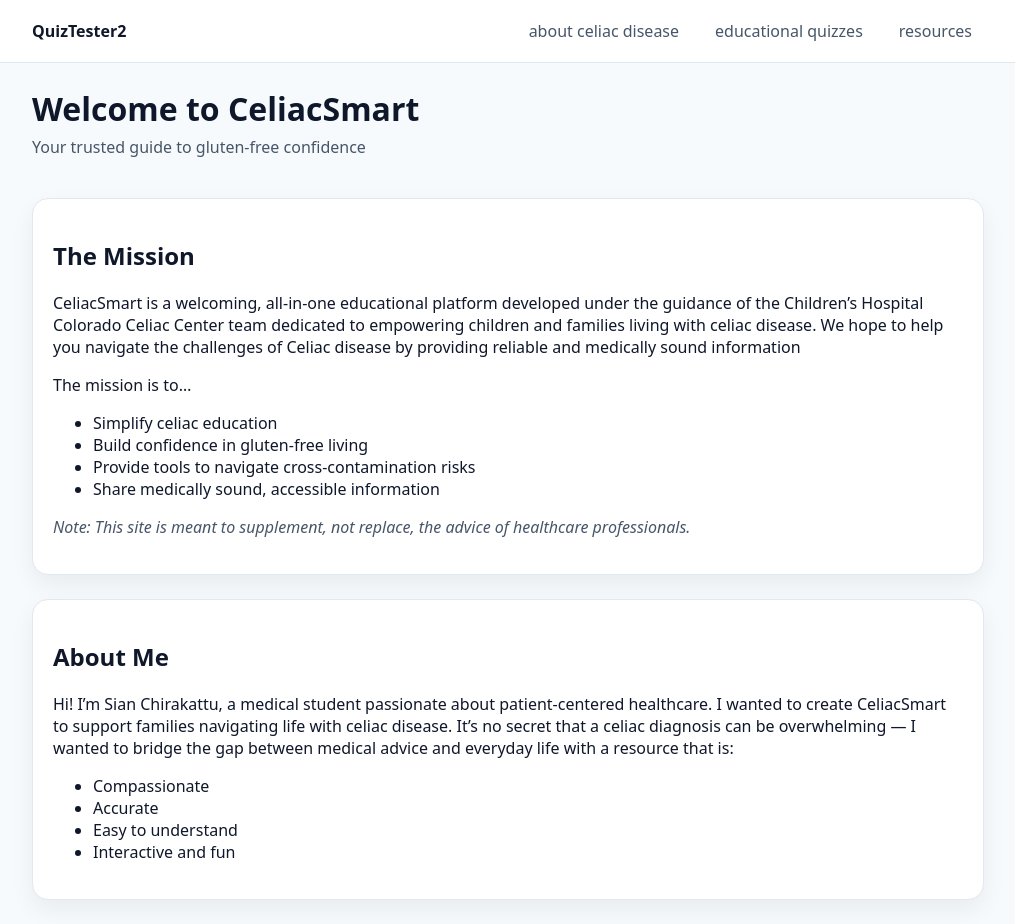
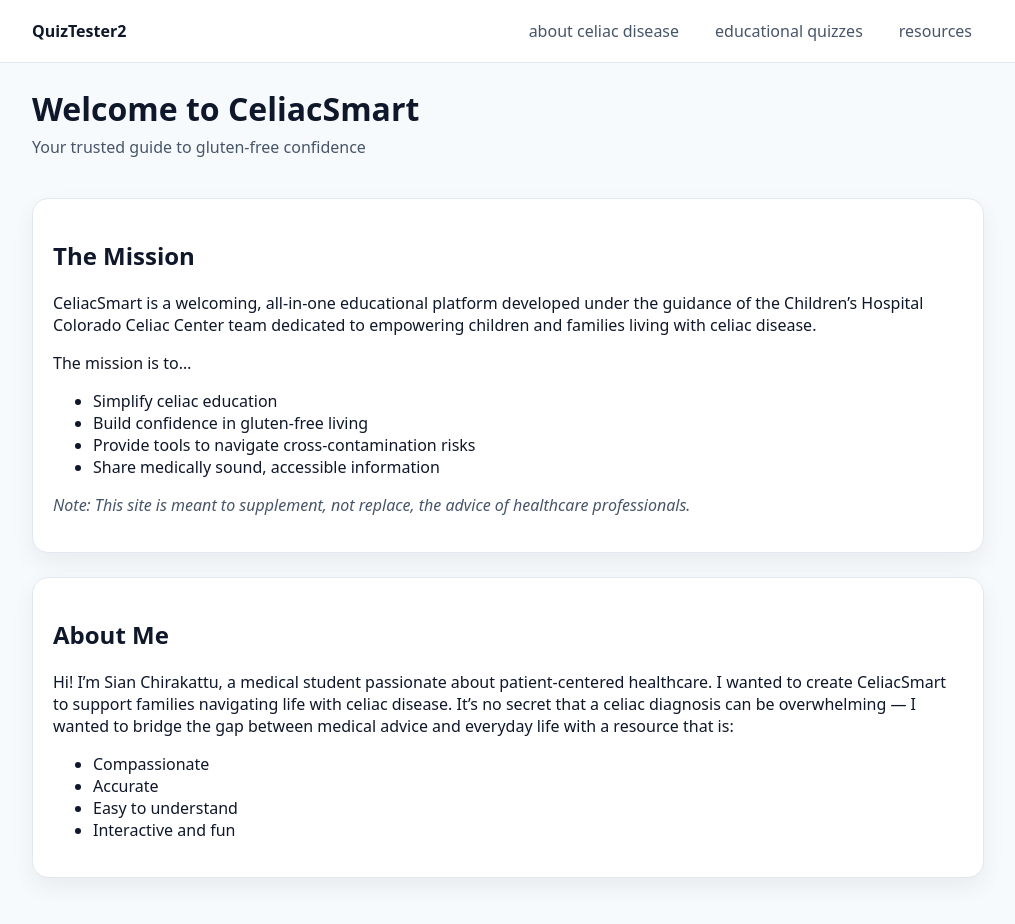
Before and after one commit to soumol/QuizTester2, a React (Vite) app: page / in a window 1280 px wide. Shown: the whole page, without its empty margins (132-1147 px from the left). After the commit the page ends 902 px from the top, so only its background shows below. Built offline with nearby package versions, Linux system fonts and the light colour scheme.

Commit message:
Revert "First test chnage after git repo is createdSecond"
This reverts commit 7aaeae9abfde8f95e51e72d62abe922f28124e47.

```diff
--- a/src/pages/Home.jsx
+++ b/src/pages/Home.jsx
@@ -11,7 +11,7 @@
         <p>
           CeliacSmart is a welcoming, all-in-one educational platform developed under the guidance of the
           Children’s Hospital Colorado Celiac Center team dedicated to empowering children and families living
-          with celiac disease. We hope to help you navigate the challenges of Celiac disease by providing reliable and medically sound information
+          with celiac disease.
         </p>
         <p>The mission is to…</p>
         <ul>
```
